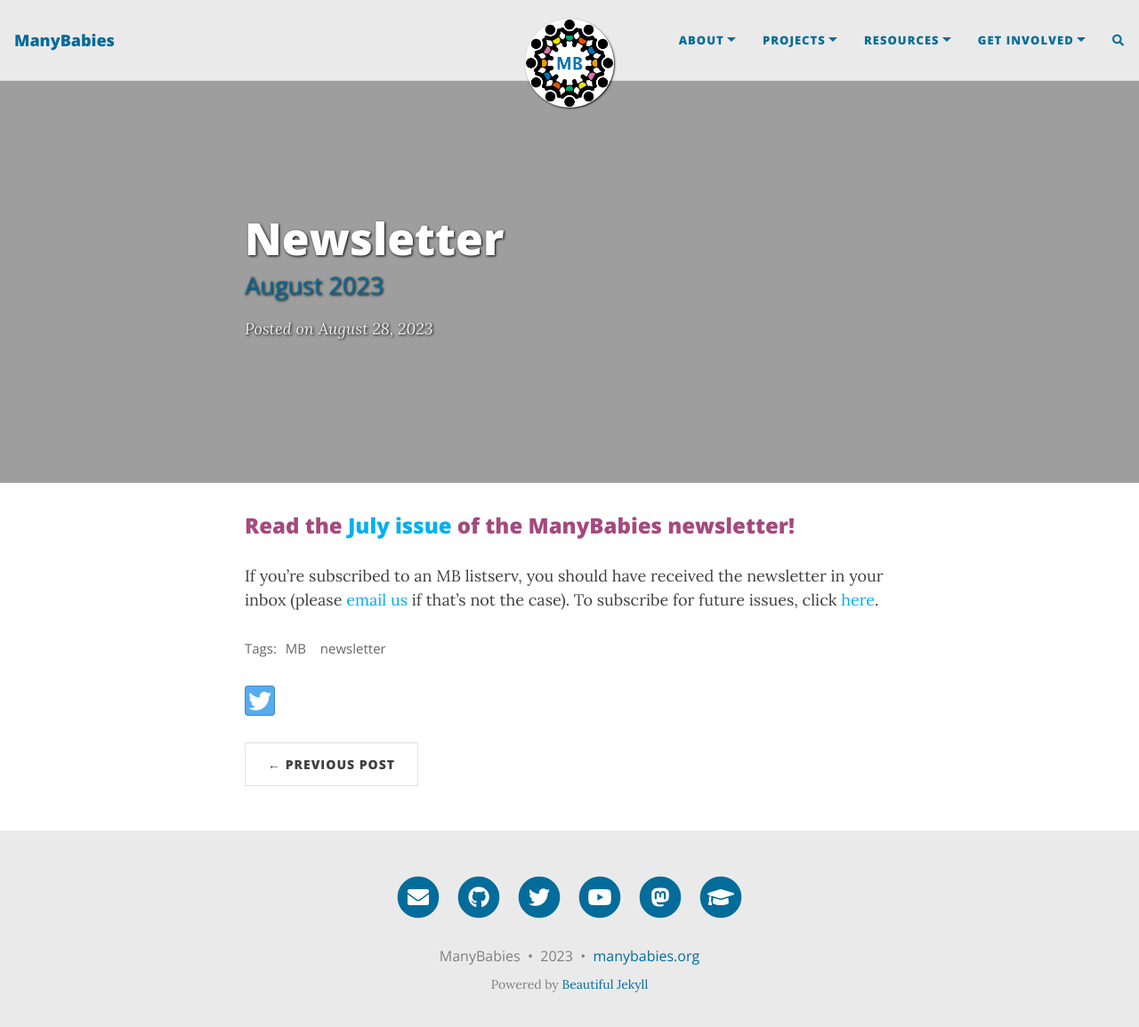
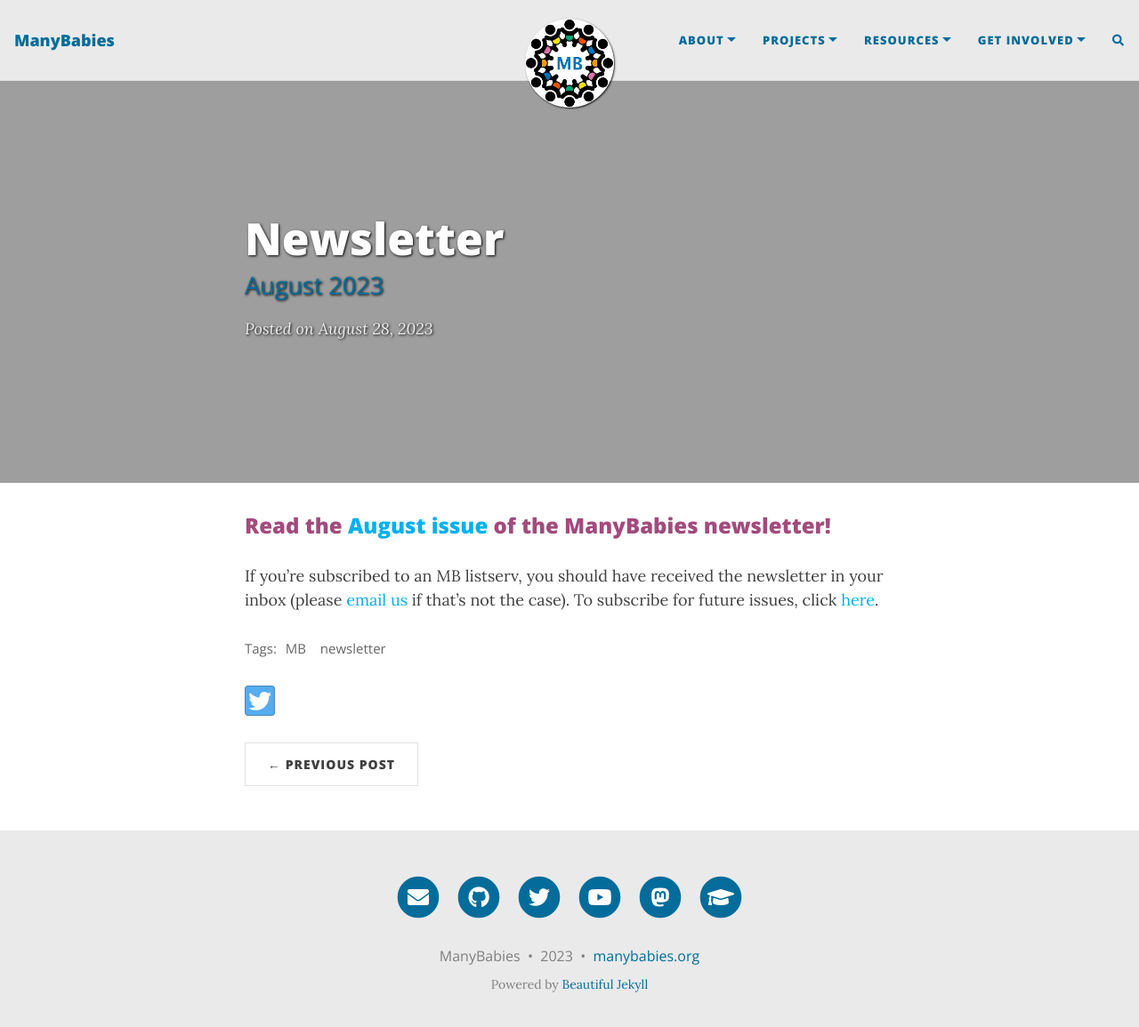
Before and after one commit to manybabies/manybabies.github.io, a Jekyll site: the page built from _posts/2023-08-28-mbNewsletter-august2023.md, in a window 1280 px wide and 1168 px high. Shown: the top 1155 px of the window at 89% size. Built offline with Jekyll 4.4.1, drawn with Linux system fonts in a browser that asks for light colours; nearby versions of some CDN libraries; comment, search, counter and statistics services are not loaded.

Commit message:
Update 2023-08-28-mbNewsletter-august2023.md

```diff
--- a/_posts/2023-08-28-mbNewsletter-august2023.md
+++ b/_posts/2023-08-28-mbNewsletter-august2023.md
@@ -6,6 +6,6 @@
 tags: [MB, newsletter]
 ---
 
-### Read the [July issue](https://mailchi.mp/manybabies/2023-august-newsletter) of the ManyBabies newsletter!
+### Read the [August issue](https://mailchi.mp/manybabies/2023-august-newsletter) of the ManyBabies newsletter!
 
 If you're subscribed to an MB listserv, you should have received the newsletter in your inbox (please [email us](mailto:contact@manybabies.org) if that's not the case). To subscribe for future issues, click [here](https://t.co/7zxifYO7qN?amp=1).
```
